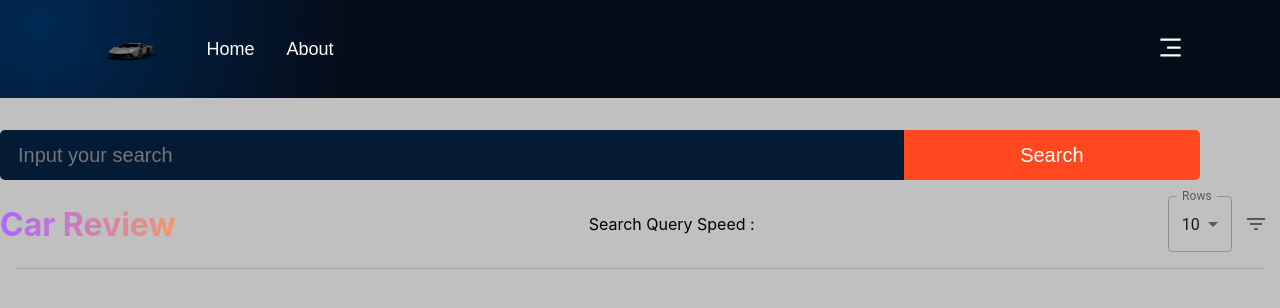
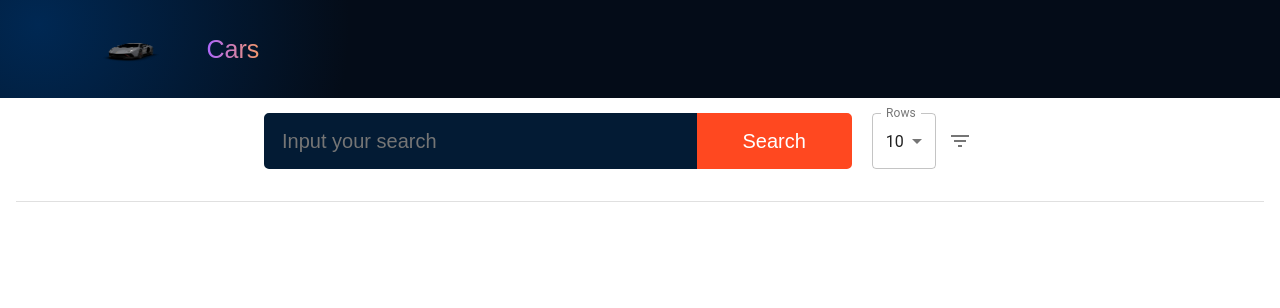
Before and after one commit to majulahsingapuri/info-retrieval-project, a React (Create React App) app in the folder web-app/: page / in a window 1280 px wide. Shown: the top 308 px of the page. Built offline with nearby package versions, Linux system fonts and the light colour scheme.

Commit message:
Fixed UI

```diff
--- /dev/null
+++ b/package.json
@@ -0,0 +1,5 @@
+{
+  "dependencies": {
+    "react-router-dom": "^6.10.0"
+  }
+}
--- a/web-app/src/Api/API.js
+++ b/web-app/src/Api/API.js
@@ -28,7 +28,6 @@ export default class API {
         });
     });
   }
-
 }
 
 const postDate = () => {
--- a/web-app/src/App.css
+++ b/web-app/src/App.css
@@ -25,7 +25,7 @@
 }
 
 body {
-  background: silver;
+  background: #ffffff;
 }
 
 a {
@@ -75,20 +75,12 @@ a {
 }
 
 .searchBarStyle_container{
-  /*
-  display: flex;
-  justify-content: center;
-  align-items: center;
-  width: "60vw";
-  border: 2px solid;
-  padding: "10px";
-  border-color: #b68181;
-  */
-  width: 100%;
+  width: 60%;
   margin: 2rem 0 1rem;
-
   display: flex;
   flex-direction: row;
+  margin-top: 15px;
+  margin-left: 22%;
 }
 
 .searchBarStyle_container input {
@@ -109,7 +101,7 @@ a {
   border-bottom-left-radius: 5px;
 }
 
-.searchBarStyle_container button {
+.searchBtn {
   flex: 0.6;
   width: 30%;
   min-height: 50px;
@@ -123,30 +115,37 @@ a {
   color: #fff;
   cursor: pointer;
   outline: none;
-
   border-top-right-radius: 5px;
   border-bottom-right-radius: 5px;
 }
 
 /* Title */
 .carReviewStyle{
-  width: "60vw";
   display: flex;
-  justify-content : space-between;
-  align-items: center;
-}
-
-.carReviewStyle h1 {
-background: var(--gradient-text);
-background-clip: text;
--webkit-background-clip: text;
--webkit-text-fill-color: transparent;
 }
 
 .carReviewStyle_container{
-display: flex;
-align-items: center;
-justify-content: space-between;
+  display: flex;
+  align-items: center;
+  justify-content: space-between;
+  margin-left: 20px;
+}
+
+/* Query result speed */
+.resultStyle p {
+  opacity: 0.5;
+  background-clip: text;
+  -webkit-background-clip: text;
+  -webkit-text-fill-color: transparent;
+  padding: 0;
+  margin: 0;
+  font-size: 15px;
+  background-color: black;
+}
+
+/* Page */
+.pageStyle{
+  padding-top: 15px;
 }
 
 /* Loading */
@@ -161,11 +160,11 @@ justify-content: space-between;
 /* Pie Chart  */
 .PieStyle{
   position: fixed;
-  top: 55%;
+  top: 52%;
   right: 0%;
-  margin-right: 20px;
+  margin-right: 70px;
   transform: translateY(-50%);
-  background-color: rgba(255, 255, 255, 0.7);
+  background-color: rgba(217, 217, 217, 0.7);
   border-radius: 10px;
   width: 400px;
   height: 300px;
--- a/web-app/src/App.js
+++ b/web-app/src/App.js
@@ -32,7 +32,6 @@ import {
     Legend,
     Title
 } from 'chart.js'
-
 import { Pie } from 'react-chartjs-2';
 
 import data from "./data/cars_model_processed.json"
@@ -100,6 +99,8 @@ function App() {
   const [errorText, setErrorText] = React.useState('');
   const [dialogOpen, setDialogOpen] = React.useState(false);
 
+  var model = "";
+
   // Tokenisation
   const getText = (str) => {
     return `TEXT:${str}`;
@@ -134,7 +135,7 @@ function App() {
     plugins: {
       legend: {
         display: true,
-        position: 'bottom'
+        position: 'bottom',
       },
       title: {
         display: true,
@@ -153,13 +154,10 @@ function App() {
   const createQuery = (baseQuery) => {
     if (sortDirection == "desc") {
       console.log(sortDirection);
-      console.log("this is the originial base query:", baseQuery);
       baseQuery = baseQuery + `&sort=VOTES`+`%20`+ `${sortDirection}`
-      console.log("this is the base query:", baseQuery);
     }
     if (sortDirection == "asc") {
       console.log(sortDirection);
-      console.log("this is the originial base query for asc:", baseQuery);
       baseQuery = baseQuery + `&sort=VOTES`+`%20`+ `${sortDirection}`
       console.log("this is the base query for asc:", baseQuery);
     }
@@ -167,7 +165,9 @@ function App() {
       baseQuery += `&fq=MANUFACTURER:${manufacturerFilter}`
     }
     if (yearFilter !== "All") {
+      console.log("this is the originial YEAR query for asc:", baseQuery);
       baseQuery += `&fq=YEAR:${yearFilter}`
+      console.log("this is the YEAR query for asc:", baseQuery);
     }
     if (modelFilter !== "All") {
       baseQuery += `&fq=MODEL:${modelFilter}`
@@ -180,7 +180,7 @@ function App() {
     setLoading(true);
     let api = new API();
     api
-    .get(createQuery(`${ENDPOINT}/solr/info_retrieval/select?indent=true&q.op=OR&q=${currentSearchInput ? tokenizeSentence(searchInput) : '*:*'}&rows=${rowsPerPage}&start=${newStart}&stats=true&stats.field=LABEL`))
+    .get(createQuery(`${ENDPOINT}/solr/info_retrieval/select?indent=true&q.op=OR&q=${currentSearchInput ? tokenizeSentence(searchInput) : '*'}&rows=${rowsPerPage}&start=${newStart}&stats=true&stats.field=LABEL`))
     .then((data) => {
       setStart(newStart);
       setComments(data.response.docs);
@@ -190,7 +190,7 @@ function App() {
         labels: ['positive','negative'],
         datasets:[
             {data: [data.stats.stats_fields.LABEL.sum, data.stats.stats_fields.LABEL.count-data.stats.stats_fields.LABEL.sum],
-            backgroundColor: ['green', 'red']}
+            backgroundColor: ["#b91d47","#2b5797"]}
         ]
       });
       setLoading(false);
@@ -207,7 +207,7 @@ function App() {
     setLoading(true);
     let api = new API();
     api
-    .get(createQuery(`${ENDPOINT}/solr/info_retrieval/select?q=${currentSearchInput ? tokenizeSentence(searchInput) : '*:*'}&rows=${event.target.value}&start=0&stats=true&stats.field=LABEL`))
+    .get(createQuery(`${ENDPOINT}/solr/info_retrieval/select?q=${currentSearchInput ? tokenizeSentence(searchInput) : '*'}&rows=${event.target.value}&start=0&stats=true&stats.field=LABEL`))
     .then((data) => {
       setStart(0);
       setComments(data.response.docs)
@@ -217,7 +217,7 @@ function App() {
         labels: ['positive','negative'],
         datasets:[
             {data: [data.stats.stats_fields.LABEL.sum, data.stats.stats_fields.LABEL.count-data.stats.stats_fields.LABEL.sum],
-            backgroundColor: ['green', 'red']}
+            backgroundColor: ["#b91d47","#2b5797"]}
         ]
       });
       setLoading(false);
@@ -235,7 +235,7 @@ function App() {
       setLoading(true);
       let api = new API();
       api
-      .get(createQuery(`${ENDPOINT}/solr/info_retrieval/select?q=${currentSearchInput ? tokenizeSentence(searchInput) : '*:*'}&rows=${rowsPerPage}&start=0&stats=true&stats.field=LABEL`))
+      .get(createQuery(`${ENDPOINT}/solr/info_retrieval/select?q=${currentSearchInput ? tokenizeSentence(searchInput) : '*'}&rows=${rowsPerPage}&start=0&stats=true&stats.field=LABEL`))
       .then((data) => {
         setStart(0);
         setComments(data.response.docs);
@@ -245,7 +245,7 @@ function App() {
           labels: ['positive','negative'],
           datasets:[
               {data: [data.stats.stats_fields.LABEL.sum, data.stats.stats_fields.LABEL.count-data.stats.stats_fields.LABEL.sum],
-              backgroundColor: ['green', 'red']}
+              backgroundColor: ["#b91d47","#2b5797"]}
           ]
         });
         setLoading(false);
@@ -261,7 +261,7 @@ function App() {
     setLoading(true);
     let api = new API();
     api
-    .get(createQuery(`${ENDPOINT}/solr/info_retrieval/select?q=${searchInput ? tokenizeSentence(searchInput) : '*:*'}&rows=${rowsPerPage}&start=0&stats=true&stats.field=LABEL`))
+    .get(createQuery(`${ENDPOINT}/solr/info_retrieval/select?q=${searchInput ? tokenizeSentence(searchInput) : '*'}&rows=${rowsPerPage}&start=0&stats=true&stats.field=LABEL`))
     .then((data) => {
       setStart(0);
       setCurrentSearchInput(searchInput);
@@ -276,11 +276,10 @@ function App() {
         labels: ['positive','negative'],
         datasets:[
             {data: [data.stats.stats_fields.LABEL.sum, data.stats.stats_fields.LABEL.count-data.stats.stats_fields.LABEL.sum],
-            backgroundColor: ['green', 'red']}
+            backgroundColor: ["#b91d47","#2b5797"]}
         ]
       });
       setLoading(false);
-
     })
     .catch((error) => {
       setError("Error found. Unable to search");
@@ -310,12 +309,8 @@ function App() {
                 setSearchInput(event.target.value);
               }}
             />
-            <button type="button" onClick={handleSearch}>Search</button>
-          </div>
-        </div>
+            <button type="button" className='searchBtn' onClick={handleSearch}>Search</button>
             <div className='carReviewStyle'>
-          <h1>Car Review</h1>
-          <p>Search Query Speed : {speedQ}</p>
               <div className='carReviewStyle_container'>
                 <FormControl variant="outlined" className="formControlStyle">
                   <InputLabel>Rows</InputLabel>
@@ -335,6 +330,15 @@ function App() {
                 </IconButton>
               </div>
             </div>
+          </div>
+        </div>
+        {
+          !(loading) && (comments.length > 0)&&(
+            <div className='resultStyle'>
+              <p>About {maxRowNo+1} results ({speedQ} milliseconds)</p>
+            </div>
+          )
+        }
         {
           (loading) ? (
             <div className='loadingStyle'>
@@ -347,7 +351,6 @@ function App() {
                   <Post key={info_retrieval.id} info_retrieval={info_retrieval} handleSearch={handleSearch} />
                 )
               }
-
             </List>
           )
         }
@@ -359,8 +362,8 @@ function App() {
         {
           !(loading) && (comments.length > 0) && (
             <div>
+              <div className='pageStyle'>
                 <h5>Displaying {start+1} to {start+rowsPerPage > maxRowNo ? maxRowNo+1 : start+rowsPerPage} of {maxRowNo+1} comments.</h5>
-              <div>
                 <IconButton onClick={() => {flipPage(start-rowsPerPage)}} disabled={start === 0 ? true : false} >
                   <ArrowBackIosIcon />
                 </IconButton>
@@ -415,21 +418,6 @@ function App() {
         <DialogContent dividers>
           <div />
           <FormControl variant="outlined" className="formControlStyle">
-            <FormLabel component="legend">Year</FormLabel>
-              <Select
-                value={yearFilter}
-                onChange={(event) => {setYearFilter(event.target.value)}}
-                label="Year"
-              >
-              {
-                yearList.map((YEAR) =>
-                  <MenuItem value={`${YEAR}`}>{YEAR}</MenuItem>
-                )
-              }
-              </Select>
-          </FormControl>
-          <div />
-          <FormControl variant="outlined" className="formControlStyle">
             <FormLabel component="legend">Manufacturer</FormLabel>
               <Select
                 value={manufacturerFilter}
@@ -437,9 +425,11 @@ function App() {
                 label="Manufacturer"
               >
                 {
-                  carList.map((MANUFACTURER) =>
+                  Object.keys(data).map((MANUFACTURER) =>
                     <MenuItem value={`${MANUFACTURER}`}>{MANUFACTURER}</MenuItem>
-
+                    //console.log("value", Object.keys(data)),
+                    //console.log("values", JSON.stringify(manufacturerFilter)),
+                    //console.log("valuesss", Object.keys(data))
                   )
                 }
               </Select>
@@ -455,7 +445,21 @@ function App() {
                 {
                   modelList.map((MODEL) =>
                     <MenuItem value={`${MODEL}`}>{MODEL}</MenuItem>
-
+                  )
+                }
+              </Select>
+          </FormControl>
+          <div />
+          <FormControl variant="outlined" className="formControlStyle">
+            <FormLabel component="legend">Year</FormLabel>
+              <Select
+                value={yearFilter}
+                onChange={(event) => {setYearFilter(event.target.value)}}
+                label="Year"
+              >
+              {
+                yearList.map((YEAR) =>
+                  <MenuItem value={`${YEAR}`}>{YEAR}</MenuItem>
                 )
               }
               </Select>
@@ -467,12 +471,3 @@ function App() {
 }
 
 export default App;
-
-/*
-<RadioGroup value={yearFilter} onChange={(event) => {setYearFilter(event.target.value)}}>
-  <FormControlLabel value="All" control={<Radio />} label="All" />
-  <FormControlLabel value="2007" control={<Radio />} label="2007" />
-  <FormControlLabel value="2008" control={<Radio />} label="2008" />
-  <FormControlLabel value="2009" control={<Radio />} label="2009" />
-</RadioGroup>
-*/
--- a/web-app/src/components/Navbar/Nav.css
+++ b/web-app/src/components/Navbar/Nav.css
@@ -22,28 +22,28 @@
     height: 30px;
 }
 
-.car_logo{
-
-}
-
 .car__navbar-links_container {
     display: flex;
     flex-direction: row;
 }
 
-.car__navbar-links_container p,
-.car__navbar-menu_container p {
-    color: #fff;
+.car__navbar-links_container p{
     font-family: var(--font-family);
     font-weight: 500;
-    font-size: 18px;
+    font-size: 25px;
     line-height: 25px;
     text-transform: capitalize;
 
     margin: 0 1rem;
     cursor: pointer;
+
+    background: var(--gradient-text);
+    background-clip: text;
+    -webkit-background-clip: text;
+    -webkit-text-fill-color: transparent;
 }
 
+/*
 .car__navbar-menu {
     margin-left: 1rem;
 
@@ -76,6 +76,7 @@
 .car__navbar-menu_container p {
     margin: 1rem 0;
 }
+*/
 
 @media screen and (max-width: 1050px) {
     .gpt3__navbar-links_container {
--- a/web-app/src/components/Navbar/Nav.js
+++ b/web-app/src/components/Navbar/Nav.js
@@ -2,9 +2,9 @@ import React, { useState } from 'react';
 import { RiMenu3Line, RiCloseLine } from 'react-icons/ri';
 import logo from '../../car2.webp';
 import './Nav.css';
+import { Link } from "react-router-dom"
 
 const Nav = () => {
-  const [toggleMenu, setToggleMenu] = useState(false);
 
   return (
     <div className="car__navbar">
@@ -13,10 +13,17 @@ const Nav = () => {
           <img className="car_logo" src={logo} alt="App-car"/>
         </div>
         <div className="car__navbar-links_container">
-          <p><a href="#home">Home</a></p>
-          <p><a href="#about">About</a></p>
+          <p>Cars</p>
         </div>
       </div>
+    </div>
+  );
+};
+
+export default Nav;
+
+/*
+const [toggleMenu, setToggleMenu] = useState(false);
 <div className="car_navbar-menu">
   {toggleMenu
     ? <RiCloseLine color="#fff" size={27} onClick={() => setToggleMenu(false)} />
@@ -30,8 +37,4 @@ const Nav = () => {
   </div>
   )}
 </div>
-    </div>
-  );
-};
-
-export default Nav;
+*/
```
Also changed, not shown: web-app/src/components/Post/Post.css (+27 -16 lines), web-app/src/components/Post/Post.js (+3 -6 lines), web-app/src/index.js (+6 -5 lines), 1 other file (tests, documents, lock files or other folders). Lines whose indentation alone changed are shown as unchanged.
